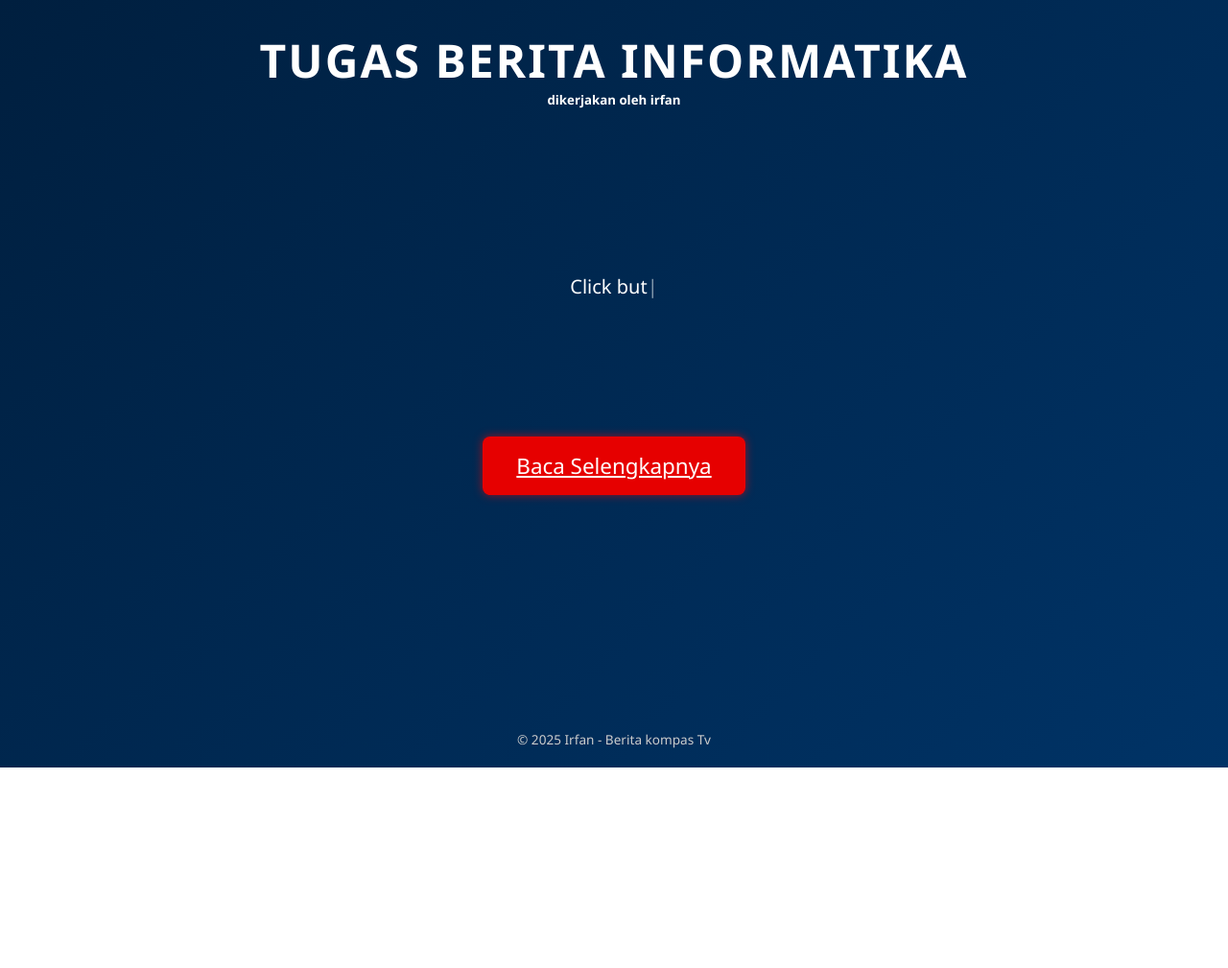
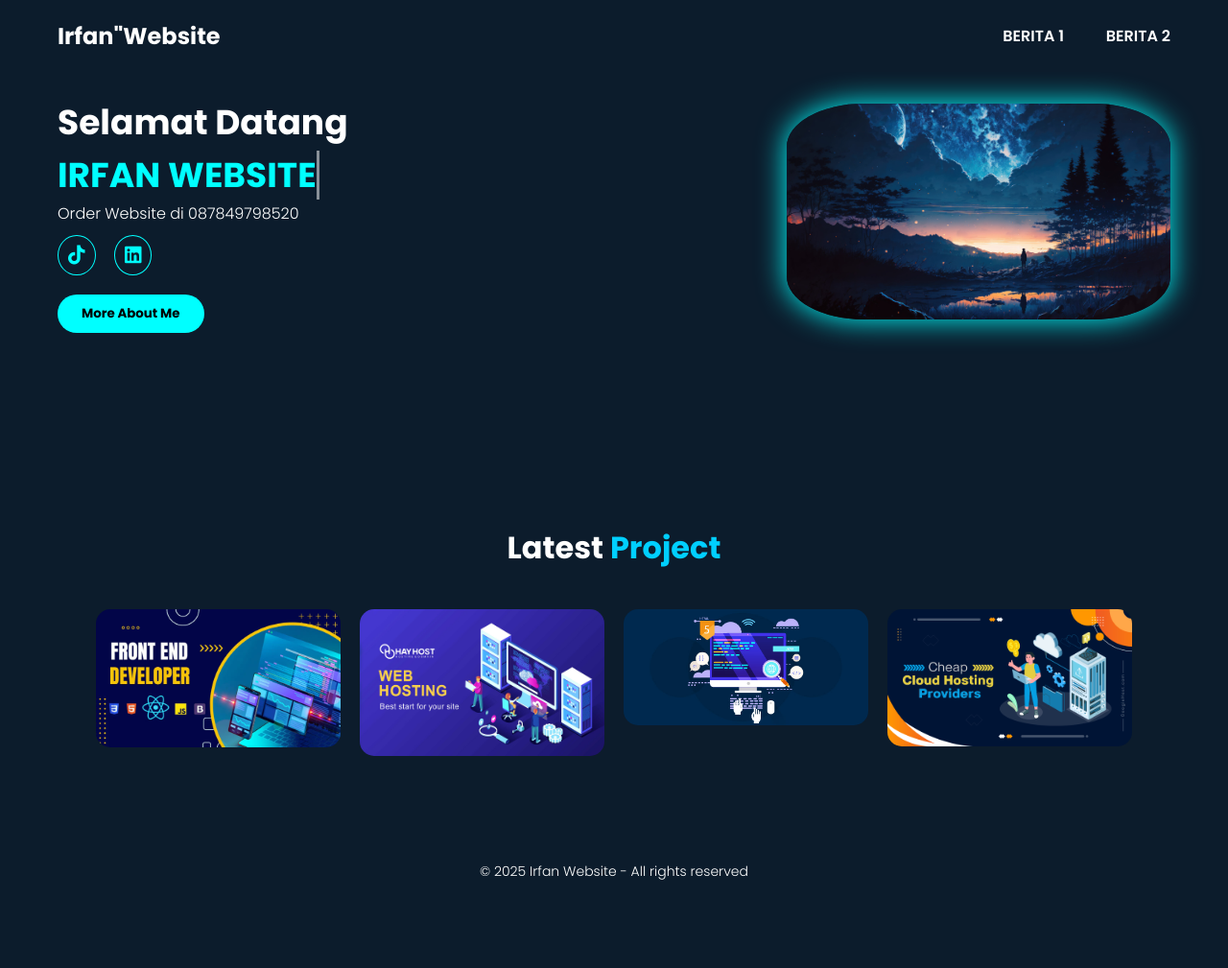
Before and after one commit to yukxxs/tugas-informatika-irfan, a plain HTML site: page index.html in a window 1280 px wide. Shown: the whole page at 96% size. Before the commit the page ends 800 px from the top, so only its background shows below. Drawn offline with Linux system fonts and the light colour scheme.

Commit message:
Add files via upload

```diff
--- a/index.html
+++ b/index.html
@@ -1,140 +1,119 @@
 <!DOCTYPE html>
-<html lang="id">
+<html lang="en">
 <head>
   <meta charset="UTF-8" />
   <meta name="viewport" content="width=device-width, initial-scale=1.0"/>
-  <title>irfan</title>
+  <title>Irfan Website</title>
+  <link rel="stylesheet" href="style.css"/>
+  <link rel="stylesheet" href="https://cdnjs.cloudflare.com/ajax/libs/font-awesome/6.4.0/css/all.min.css"/>
+  <link href="https://fonts.googleapis.com/css2?family=Poppins:wght@300;600;700&display=swap" rel="stylesheet"/>
   <style>
-    * {
-      margin: 0;
-      padding: 0;
-      box-sizing: border-box;
-    }
-
-    body {
-      font-family: 'Segoe UI', sans-serif;
-      background: linear-gradient(135deg, #001f3f, #003366);
-      color: #fff;
-      height: 100vh;
-      display: flex;
-      flex-direction: column;
-      align-items: center;
-      justify-content: center;
-    }
-
-    header {
-      position: absolute;
-      top: 30px;
+    .portfolio-section {
+      background: transparent;
+      color: white;
+      padding: 40px 20px;
       text-align: center;
     }
 
-    header h1 {
-      font-size: 3rem;
-      color: #ffffff;
-      text-transform: uppercase;
-      letter-spacing: 2px;
+    .portfolio-section h2 {
+      font-size: 32px;
     }
 
-    header span {
-      color: #e60000;
+    .portfolio-section h2 span {
+      color: #00cfff;
     }
 
-    .center-button {
-      margin-top: 120px;
-      padding: 15px 35px;
-      font-size: 1.4rem;
-      background-color: #e60000;
-      color: #ffffff;
-      border: none;
-      border-radius: 8px;
-      cursor: pointer;
-      transition: background-color 0.3s, transform 0.2s;
-      box-shadow: 0 0 10px rgba(255, 0, 0, 0.6);
+    .portfolio-grid {
+      display: grid;
+      grid-template-columns: repeat(auto-fit, minmax(250px, 1fr));
+      gap: 20px;
+      max-width: 1200px;
+      margin: 40px auto;
+      padding: 0 20px;
     }
 
-    .center-button:hover {
-      background-color: #ff1a1a;
-      transform: scale(1.05);
-      box-shadow: 0 0 15px rgba(255, 0, 0, 0.8);
-    }
-
-    footer {
-      position: absolute;
-      bottom: 20px;
-      font-size: 0.85rem;
-      color: #cccccc;
-    }
-
-    .typing-container {
-  text-align: center;
-  font-size: 20px;
-  color: white;
-  margin-bottom: 20px;
-  min-height: 30px;
-}
-
-#typing-text::after {
-  content: '|';
-  animation: blink 0.7s infinite;
-}
-
-@keyframes blink {
-  0%, 100% { opacity: 1; }
-  50% { opacity: 0; }
+    .portfolio-grid img {
+      width: 100%;
+      border-radius: 15px;
+      object-fit: cover;
     }
   </style>
 </head>
 <body>
-  <header>
-    <h1>TUGAS BERITA INFORMATIKA</h1>
-    <h5>dikerjakan oleh irfan</h5>
+  <header class="animate-top">
+    <h2>Irfan"Website</h2>
+    <nav>
+      <a href="https://www.cnnindonesia.com/nasional/20250529071052-20-1234402/daftar-kepuasan-publik-gubernur-jawa-demul-tertinggi-andra-terendah">BERITA 1<a>
+      <a href="https://www.cnnindonesia.com/nasional/20250528203442-32-1234350/prabowo-akan-temani-macron-kunjungi-akmil-dan-candi-borobudur-hari-ini">BERITA 2</a>
+    </nav>
   </header>
 
-  <div class="typing-container">
-  <span id="typing-text"></span>
+  <section class="hero animate-left">
+    <div class="left">
+      <h1>Selamat Datang<br><span class="typed-text"></span></h1>
+      <p>Order Website di 087849798520</p>
+      <div class="social-icons">
+        <a href="https://www.tiktok.com/@irfan.fahrezi4?_t=ZS-8wm79wiOEYK&_r=1">
+        <i class="fab fa-tiktok"></i></a>
+        <a href="https://www.instagram.com/ziiii_sigma?igsh=MThqajYwYjM1eXI5aQ==">
+        <i class="fab fa-linkedin"></i></a>
       </div>
+      <button>More About Me</button>
+    </div>
+    <div class="right">
+      <img src="putra.jpg" alt="Avatar"/>
+    </div>
+  </section>
 
-  <a href="https://www.cnnindonesia.com/nasional/20250528203442-32-1234350/prabowo-akan-temani-macron-kunjungi-akmil-dan-candi-borobudur-hari-ini" class="center-button">Baca Selengkapnya</a>
+  <section class="animate-bottom">
+  <!-- Tambahan dari Portfolio -->
+  <section class="portfolio-section">
+    <h2>Latest <span>Project</span></h2>
+    <div class="portfolio-grid">
+      <img src="1.jpg?text=Project+1" alt="Project 1">
+      <img src="2.jpg?text=Project+2" alt="Project 2">
+      <img src="3.jpg?text=Project+3" alt="Project 3">
+      <img src="4.jpg?text=Project+4" alt="Project 4">
+    </div>
+  </section>
 
   <script>
-  const words = ["Berita Selengkapnya", "Click button", "Otomatis ke Sumber Nya"]
+    const words = ["IRFAN WEBSITE"]
     let i = 0;
     let j = 0;
     let currentWord = '';
     let isDeleting = false;
-let speed = 100;
 
-function typeEffect() {
+    function type() {
+      const typedText = document.querySelector('.typed-text');
       currentWord = words[i];
-  let display = document.getElementById("typing-text");
 
       if (isDeleting) {
-    display.textContent = currentWord.substring(0, j--);
+        typedText.textContent = currentWord.substring(0, j--);
       } else {
-    display.textContent = currentWord.substring(0, j++);
+        typedText.textContent = currentWord.substring(0, j++);
       }
 
       if (!isDeleting && j === currentWord.length + 1) {
         isDeleting = true;
-    speed = 1000;
-  } else if (isDeleting && j === 0) {
+        setTimeout(type, 1000);
+        return;
+      }
+
+      if (isDeleting && j === 0) {
         isDeleting = false;
         i = (i + 1) % words.length;
-    speed = 200;
-  } else {
-    speed = isDeleting ? 50 : 100;
       }
 
-  setTimeout(typeEffect, speed);
+      const speed = isDeleting ? 50 : 120;
+      setTimeout(type, speed);
     }
 
-document.addEventListener("DOMContentLoaded", () => {
-  typeEffect();
-});
+    document.addEventListener("DOMContentLoaded", type);
   </script>
 
   <footer>
-    &copy; 2025 Irfan - Berita kompas Tv
+    &copy; 2025 Irfan Website - All rights reserved
   </footer>
 </body>
 </html>
--- /dev/null
+++ b/style.css
@@ -0,0 +1,238 @@
+* {
+  margin: 0;
+  padding: 0;
+  box-sizing: border-box;
+  font-family: 'Poppins', sans-serif;
+}
+body {
+  background: #0c1c2c;
+  color: white;
+  overflow-x: hidden;
+}
+header {
+  display: flex;
+  justify-content: space-between;
+  align-items: center;
+  padding: 20px 60px;
+  background: #0c1c2c;
+  position: fixed;
+  width: 100%;
+  top: 0;
+  z-index: 10;
+}
+header h2 {
+  color: white;
+}
+nav a {
+  color: white;
+  margin-left: 30px;
+  text-decoration: none;
+  font-size: 16px;
+}
+nav a:hover {
+  color: cyan;
+}
+section {
+  padding: 100px 60px 60px;
+}
+.hero {
+  display: flex;
+  justify-content: space-between;
+  align-items: center;
+}
+.hero .left h1 {
+  font-size: 36px;
+}
+.hero .left h1 span {
+  color: cyan;
+}
+.hero .social-icons i {
+  font-size: 20px;
+  margin-right: 15px;
+  margin-top: 10px;
+  padding: 10px;
+  border: 1px solid cyan;
+  border-radius: 50%;
+  color: cyan;
+  cursor: pointer;
+}
+.hero .left button {
+  margin-top: 20px;
+  padding: 10px 25px;
+  border: none;
+  background: cyan;
+  border-radius: 30px;
+  cursor: pointer;
+  font-weight: bold;
+}
+.hero .right img {
+  width: 400px;
+  border-radius: 20%;
+  box-shadow: 0 0 30px cyan;
+}
+.section-title {
+  font-size: 32px;
+  margin-bottom: 30px;
+}
+.section-title span {
+  color: cyan;
+}
+.about-content {
+  display: flex;
+  align-items: center;
+  gap: 50px;
+}
+.about-content img {
+  width: 200px;
+  border-radius: 50%;
+  box-shadow: 0 0 25px cyan;
+}
+.skills {
+  display: flex;
+  gap: 50px;
+}
+.skill {
+  margin-bottom: 10px;
+}
+.skill-name {
+  display: flex;
+  justify-content: space-between;
+  margin-bottom: 5px;
+}
+.progress-bar {
+  width: 100%;
+  background: #222;
+  border-radius: 10px;
+  height: 10px;
+  overflow: hidden;
+}
+.progress {
+  height: 100%;
+  background: cyan;
+  width: var(--progress);
+}
+.circular {
+  width: 100px;
+  height: 100px;
+  border-radius: 50%;
+  border: 5px solid cyan;
+  display: flex;
+  align-items: center;
+  justify-content: center;
+  margin: 10px;
+}
+.services, .projects {
+  display: flex;
+  gap: 30px;
+  flex-wrap: wrap;
+}
+.card {
+  background: #111;
+  padding: 20px;
+  border-radius: 15px;
+  box-shadow: 0 0 15px cyan;
+  flex: 1 1 250px;
+}
+.card i {
+  font-size: 30px;
+  color: cyan;
+  margin-bottom: 10px;
+}
+.projects img {
+  width: 100%;
+  border-radius: 15px;
+}
+
+/* Animation */
+@keyframes fadeInTop {
+  from {
+    opacity: 0;
+    transform: translateY(-50px);
+  }
+  to {
+    opacity: 1;
+    transform: translateY(0);
+  }
+}
+@keyframes fadeInLeft {
+  from {
+    opacity: 0;
+    transform: translateX(-50px);
+  }
+  to {
+    opacity: 1;
+    transform: translateX(0);
+  }
+}
+@keyframes fadeInBottom {
+  from {
+    opacity: 0;
+    transform: translateY(50px);
+  }
+  to {
+    opacity: 1;
+    transform: translateY(0);
+  }
+}
+
+.animate-top {
+  animation: fadeInTop 1s ease-out;
+}
+.animate-left {
+  animation: fadeInLeft 1s ease-out;
+}
+.animate-bottom {
+  animation: fadeInBottom 1s ease-out;
+}
+
+nav a {
+  color: #fff;
+  text-decoration: none;
+  margin-left: 20px;
+  position: relative;
+  font-weight: 600;
+  transition: color 0.3s;
+}
+
+nav a::after {
+  content: '';
+  position: absolute;
+  width: 0%;
+  height: 2px;
+  bottom: -4px;
+  left: 0;
+  background-color: #00FFFF;
+  transition: 0.3s;
+}
+
+nav a:hover {
+  color: #00FFFF; /* Ganti sesuai warna highlight */
+}
+
+nav a:hover::after {
+  width: 100%;
+}
+
+footer {
+      text-align: center;
+      padding: 30px;
+      background: transparent;
+      font-size: 14px;
+    }
+   .type-container {
+      font-size: 2rem;
+      display: flex;
+      align-items: center;
+    }
+
+    .typed-text {
+      white-space: nowrap;
+      overflow: hidden;
+      border-right: 3px solid #fff;
+      animation: blink-caret 0.7s infinite;
+    }
+
+    @keyframes blink-caret {
+      0%, 100% { border-color: #fff; }
+      50% { border-color: transparent; }
+    }
```
Also changed, not shown: script.js (added, +12 -0 lines), 1.jpg (added), 2.jpg (added), 3.jpg (added), 4.jpg (added), putra.jpg (added). Lines whose indentation alone changed are shown as unchanged.
